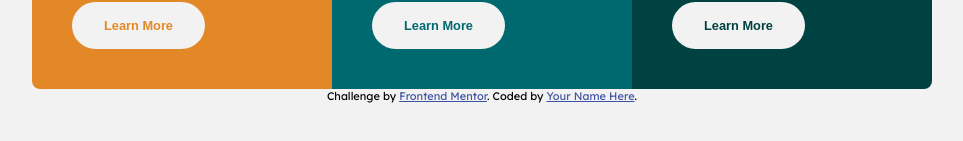
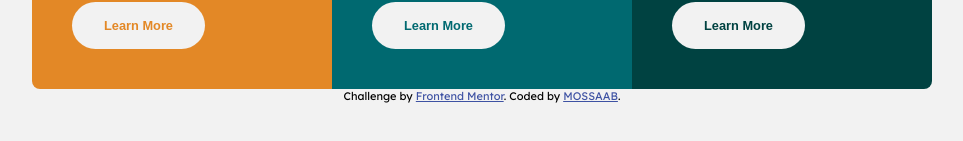
Before and after one commit to musaabuu/3-column-preview-card-component-main.github.io, a plain HTML site: page index.html in a window 1280 px wide. Shown: the part 533-674 px from the top of the page, without its empty margins (158-1121 px from the left). Drawn offline with Linux system fonts and the light colour scheme.

Commit message:
Update index.html

```diff
--- a/index.html
+++ b/index.html
@@ -64,7 +64,7 @@
 
   <div class="attribution">
     Challenge by <a href="https://www.frontendmentor.io?ref=challenge" target="_blank">Frontend Mentor</a>.
-    Coded by <a href="#">Your Name Here</a>.
+    Coded by <a href="#">MOSSAAB</a>.
   </div>
 </body>
 </html>
```
